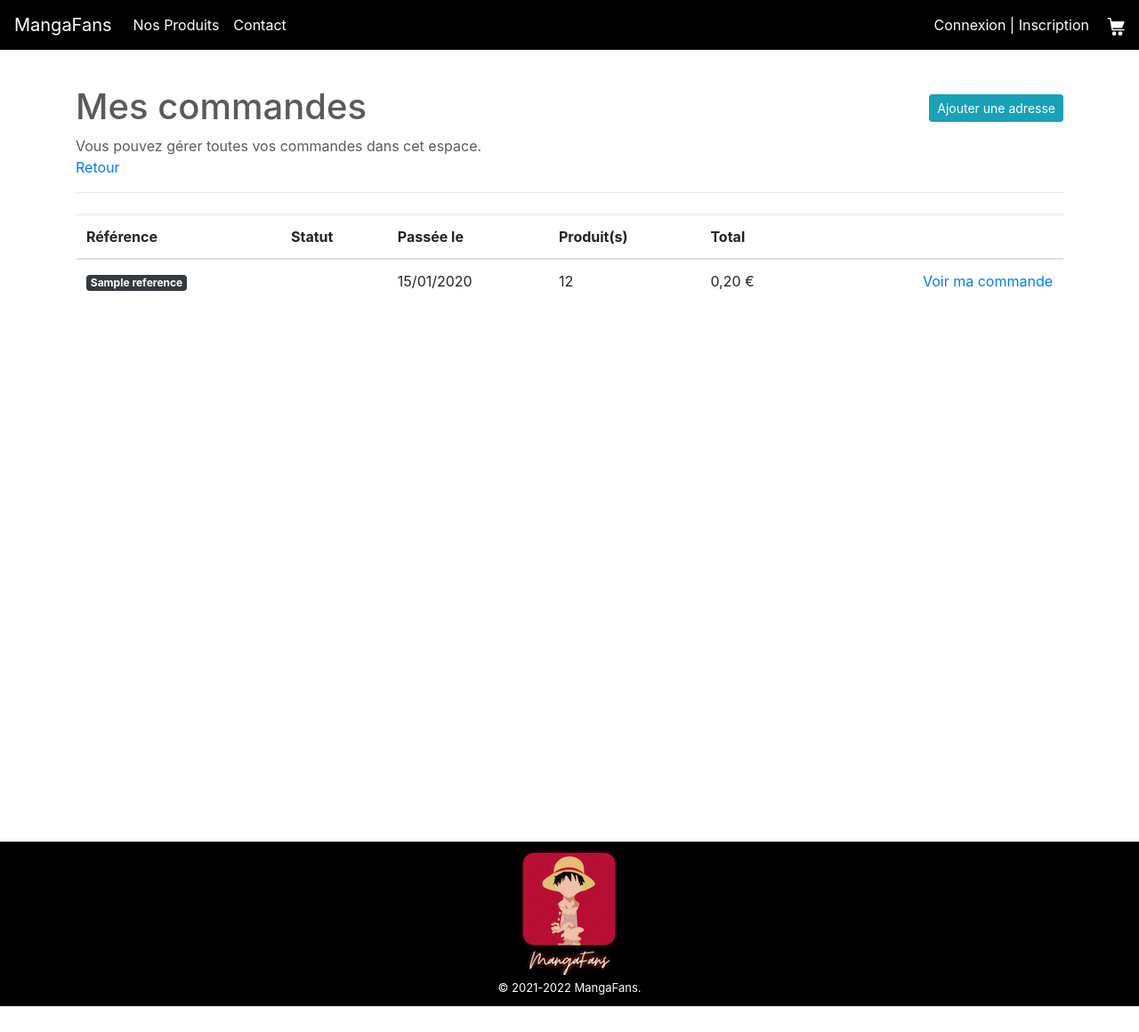
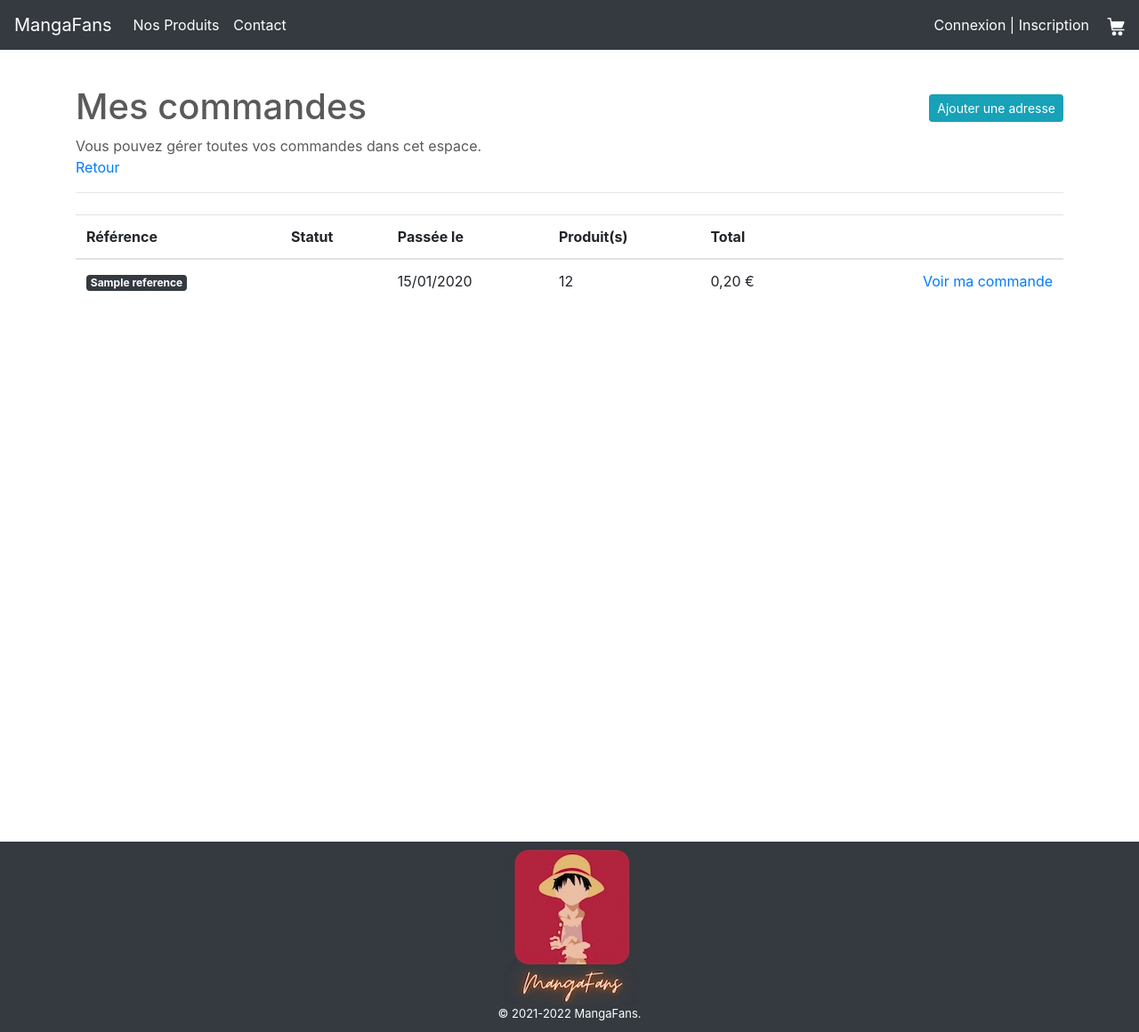
Before and after one commit to flopelle/projetCertif, a Symfony app: template templates/account/order.html.twig in a window 1280 px wide. Shown: the whole page at 89% size. Before the commit the page ends 1131 px from the top, so only its background shows below. Run offline with Twig, Linux system fonts and the light colour scheme; the template is opened without the code that fills it: most values are stand-ins (such as "Sample title", 1, 10 or a date in 2020); some libraries are stand-ins or nearby versions.

Commit message:
modification footer

```diff
--- a/templates/base.html.twig
+++ b/templates/base.html.twig
@@ -46,7 +46,7 @@
 
 <body>
 <header>
-    <nav class="navbar navbar-expand-md navbar-dark fixed-top">
+    <nav class="navbar navbar-expand-md navbar-dark fixed-top bg-dark">
         <a class="navbar-brand" href="{{path ('home')}}">MangaFans</a>
         <button class="navbar-toggler" type="button" data-toggle="collapse" data-target="#navbarCollapse" aria-controls="navbarCollapse" aria-expanded="false" aria-label="Toggle navigation">
             <span class="navbar-toggler-icon"></span>
@@ -121,8 +121,8 @@
     </div><!-- /.container -->
 </main>
     <!-- FOOTER -->
-    <footer class="footer-custom">
-        <img src="{{ asset('assets/img/Logo_MangaFansV2.png') }}" class="logo" alt="Logo MangaFans">
+    <footer class="footer-custom bg-dark">
+        <img src="{{ asset('assets/img/Logo-Luffy.png') }}" class="img-fluid" alt="Logo MangaFans">
         <p>
         &copy; 2021-2022 MangaFans. <br/>
         </p>
```
Also changed, not shown: public/assets/img/Logo-Luffy.png (added), public/assets/img/Logo_MangaFans.png (deleted), public/assets/img/Logo_MangaFansV2.png (deleted).
